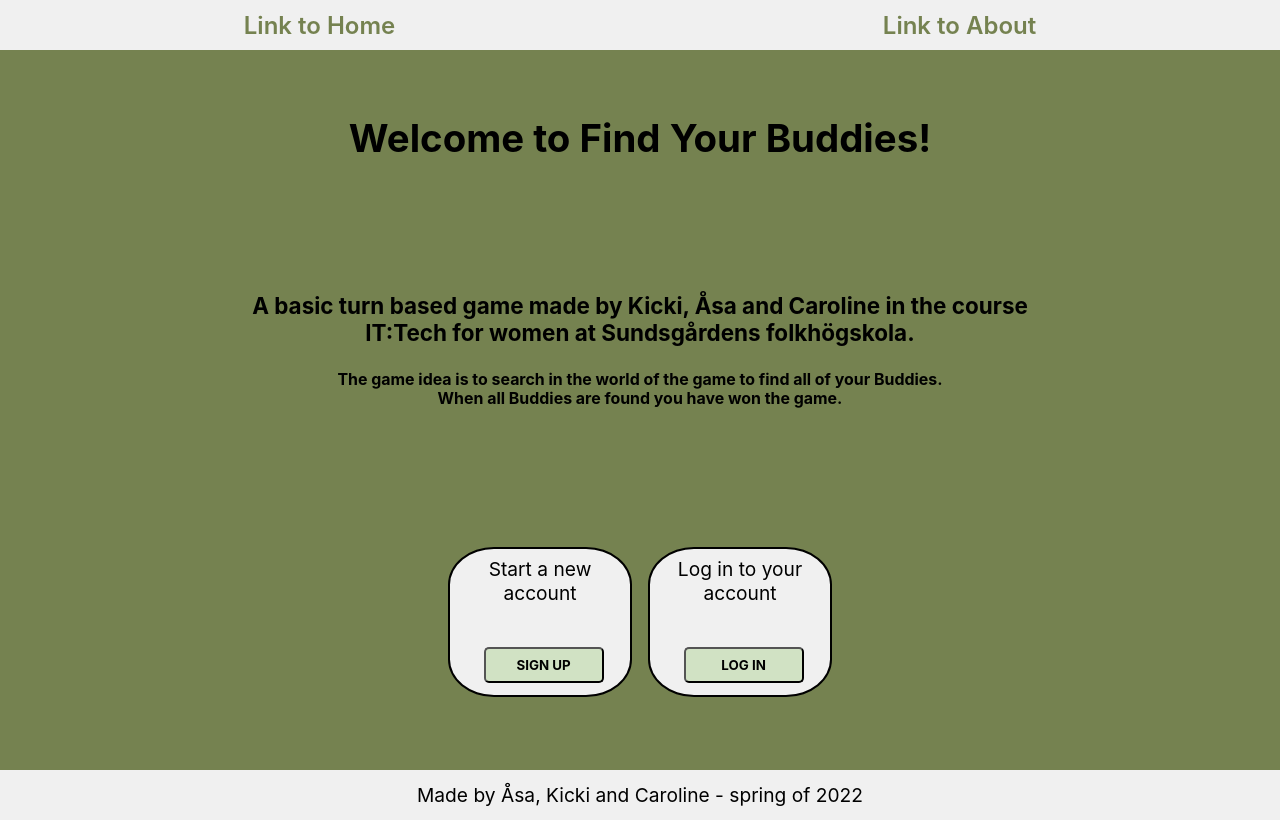
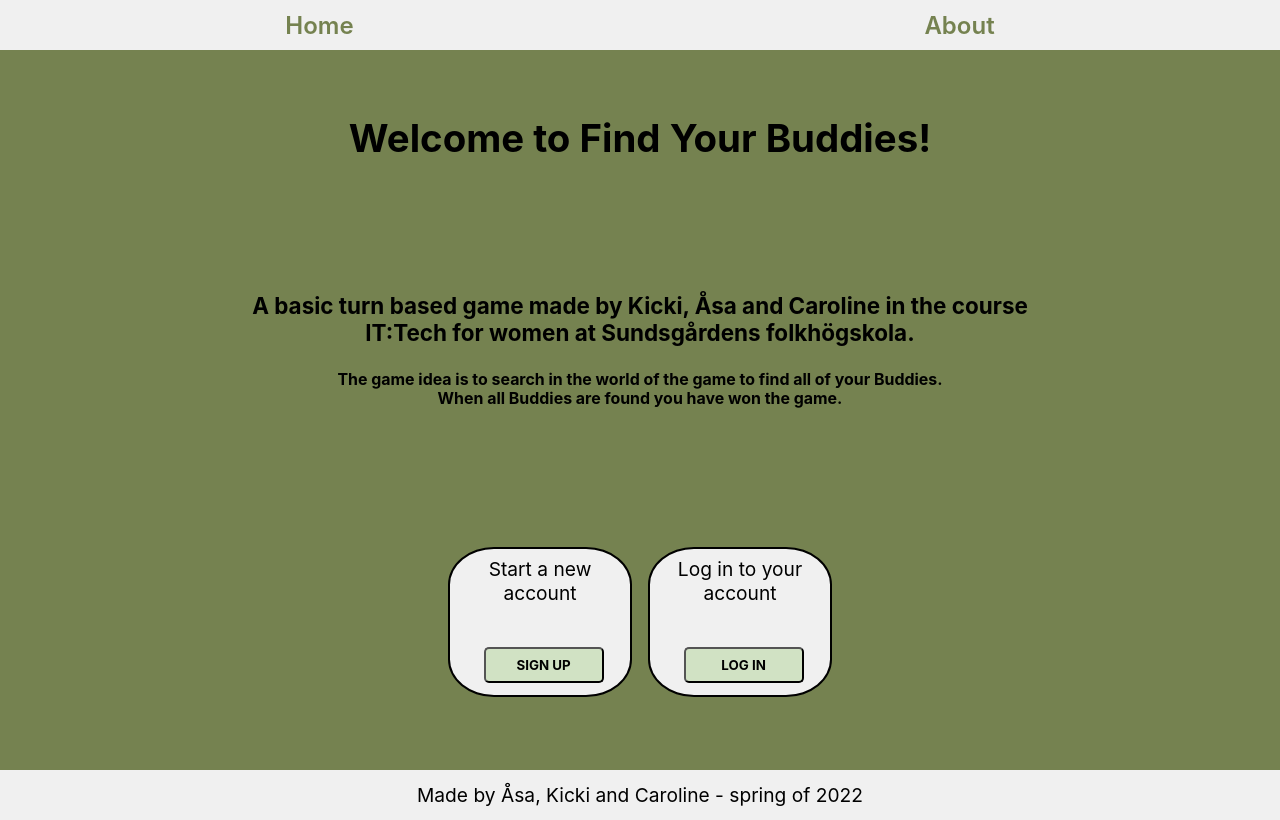
Before and after one commit to akickia/find-your-buddies, a React (Create React App) app: page / in a window 1280 px wide. Built offline with nearby package versions, Linux system fonts and the light colour scheme; data requests are answered from the project's data file.

Commit message:
header links

```diff
--- a/src/components/Header.js
+++ b/src/components/Header.js
@@ -3,8 +3,8 @@ import { Link } from "react-router-dom";
 const Header = () => {
   return (
     <header>
-      <Link to="/" className = "links">Link to Home</Link>
-      <Link to="/about" className = "links">Link to About</Link>
+      <Link to="/" className = "links">Home</Link>
+      <Link to="/about" className = "links">About</Link>
     </header>
   )
 }
```
